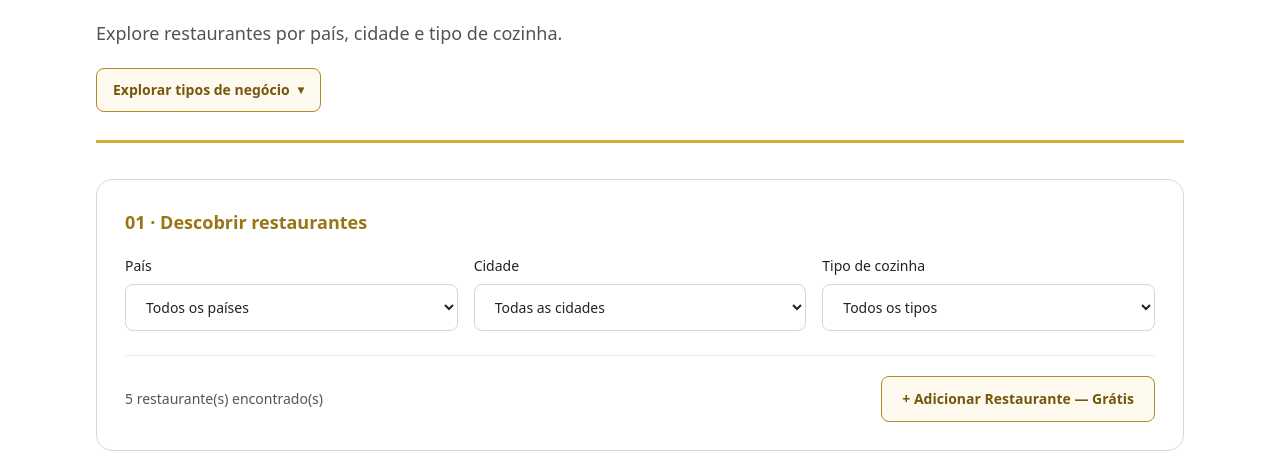
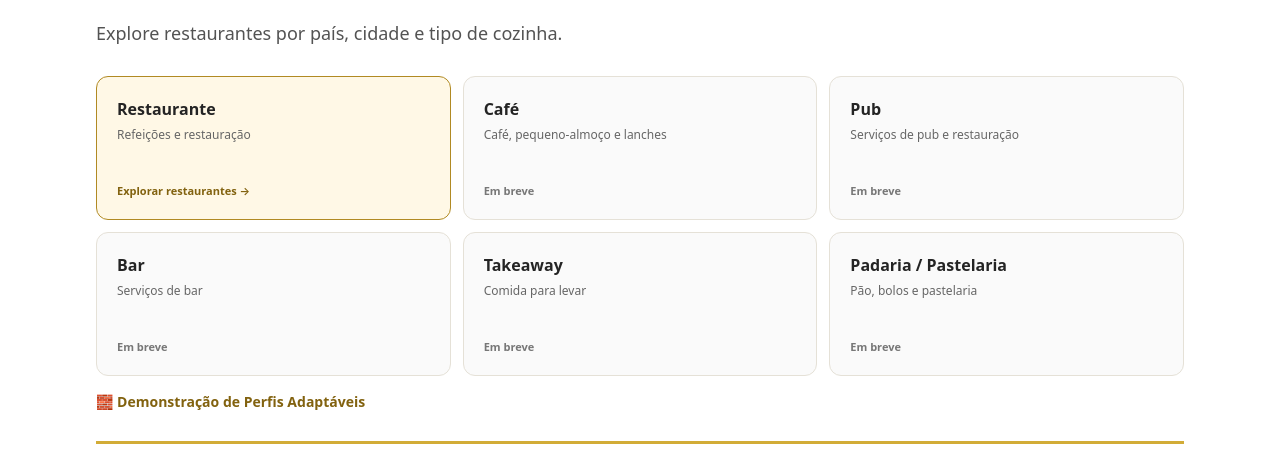
Before and after one commit to oswaldodeal/angolalab-restaurants, a Next.js app: page /pt/restaurantes in a window 1280 px wide. Shown: the part 192-655 px from the top of the page. Built offline with nearby package versions, Linux system fonts and the light colour scheme.

Commit message:
Replace restaurant Explore dropdown with bilingual business type cards

```diff
--- a/components/RestaurantDirectory.tsx
+++ b/components/RestaurantDirectory.tsx
@@ -44,40 +44,45 @@ export default function RestaurantDirectory({ language }: { language: Language }
               ? 'Explore restaurantes por país, cidade e tipo de cozinha.'
               : 'Explore restaurants by country, city and cuisine.'}
           </p>
-          <details className="group relative mt-5 inline-block text-sm">
-            <summary className="inline-flex min-h-11 cursor-pointer list-none items-center gap-2 rounded-lg border border-[#b18a23] bg-[#fffaf0] px-4 py-2.5 font-semibold text-[#75570d] hover:bg-[#f9edcb] focus-visible:outline focus-visible:outline-2 focus-visible:outline-offset-2 focus-visible:outline-[#b18a23] [&::-webkit-details-marker]:hidden">
-              {isPt ? 'Explorar tipos de negócio' : 'Explore business types'}
-              <span aria-hidden="true" className="text-xs transition-transform group-open:rotate-180">▾</span>
-            </summary>
-            <div className="absolute left-0 top-full z-30 mt-2 w-[min(19rem,calc(100vw-3rem))] rounded-xl border border-[#e4d5a6] bg-white p-2 text-sm text-[#242424] shadow-xl">
-              <p className="px-3 py-2 text-xs font-semibold uppercase tracking-wider text-[#987515]">
-                {isPt ? 'Tipos de negócio' : 'Business types'}
-              </p>
-              {BUSINESS_TYPES.map((type) => type.id === 'restaurant' ? (
-                <Link key={type.id} href={isPt ? '/pt/restaurantes' : '/en/restaurants'}
-                  aria-current="page"
-                  className="block rounded-lg bg-[#fff8e6] px-3 py-2.5 font-semibold text-[#76570f] hover:bg-[#f9edcb] focus-visible:outline-2 focus-visible:outline-[#b18a23]">
-                  {type[language]} ✓
-                </Link>
-              ) : (
-                <div key={type.id} className="flex items-center justify-between gap-2 rounded-lg px-3 py-2.5 text-[#666]">
-                  <span>{type[language]}</span>
-                  <span className="text-[10px] text-[#876613]">{isPt ? 'Em breve' : 'Planned'}</span>
-                </div>
-              ))}
-              <div className="my-2 border-t border-[#e9e5db]" />
-              <Link href={isPt ? '/pt/restaurantes/registar' : '/en/restaurants/submit'}
-                className="block rounded-lg bg-[#fff8e6] px-3 py-3 font-semibold text-[#76570f] hover:bg-[#f9edcb] focus-visible:outline-2 focus-visible:outline-[#b18a23]">
-                {isPt ? '🧱 Demonstração de Perfis Adaptáveis' : '🧱 Adaptive Profile Demo'}
-                <span className="mt-1 block text-xs font-normal text-[#6e675a]">
-                  {isPt ? 'Pré-visualizar seis tipos de negócio' : 'Preview six business types'}
-                </span>
-              </Link>
+          <nav aria-label={isPt ? 'Tipos de negócio' : 'Business types'} className="mt-7">
+            <div className="grid grid-cols-2 gap-3 md:grid-cols-3">
+              {BUSINESS_TYPES.map((type) => {
+                const isRestaurant = type.id === 'restaurant';
+                const cardContent = (
+                  <>
+                    <span className="text-base font-semibold text-[#242424]">{type[language]}</span>
+                    <span className="mt-1 text-xs leading-relaxed text-[#666666]">{isPt ? type.focusPt : type.focusEn}</span>
+                    <span className={`mt-auto pt-3 text-[11px] font-semibold ${isRestaurant ? 'text-[#82620f]' : 'text-[#777777]'}`}>
+                      {isRestaurant ? (isPt ? 'Explorar restaurantes →' : 'Browse restaurants →') : (isPt ? 'Em breve' : 'Planned')}
+                    </span>
+                  </>
+                );
+                const cardClass = `flex min-h-36 flex-col rounded-xl border p-4 text-left transition-colors sm:p-5 ${
+                  isRestaurant
+                    ? 'border-[#b18a23] bg-[#fff8e6] hover:bg-[#f9edcb] focus-visible:outline-2 focus-visible:outline-offset-2 focus-visible:outline-[#b18a23]'
+                    : 'border-[#e5e1d7] bg-[#fafafa]'
+                }`;
+                return isRestaurant ? (
+                  <a key={type.id} href="#restaurant-filters" className={cardClass} aria-current="page">
+                    {cardContent}
+                  </a>
+                ) : (
+                  <div key={type.id} className={cardClass} aria-disabled="true">
+                    {cardContent}
+                  </div>
+                );
+              })}
             </div>
-          </details>
+            <Link
+              href={isPt ? '/pt/restaurantes/registar' : '/en/restaurants/submit'}
+              className="mt-4 inline-flex text-sm font-semibold text-[#82620f] underline-offset-4 hover:underline focus-visible:outline-2 focus-visible:outline-[#b18a23]"
+            >
+              {isPt ? '🧱 Demonstração de Perfis Adaptáveis' : '🧱 Adaptive Profile Demo'}
+            </Link>
+          </nav>
         </div>
 
-        <section aria-label={isPt ? 'Filtros de pesquisa' : 'Search filters'} className="mb-10 rounded-2xl border border-[#ded8c5] bg-white p-5 sm:p-7">
+        <section id="restaurant-filters" aria-label={isPt ? 'Filtros de pesquisa' : 'Search filters'} className="mb-10 rounded-2xl border border-[#ded8c5] bg-white p-5 sm:p-7">
           <h2 className="mb-5 text-lg font-semibold text-[#987515]">
             {isPt ? '01 · Descobrir restaurantes' : '01 · Discover restaurants'}
           </h2>
```
